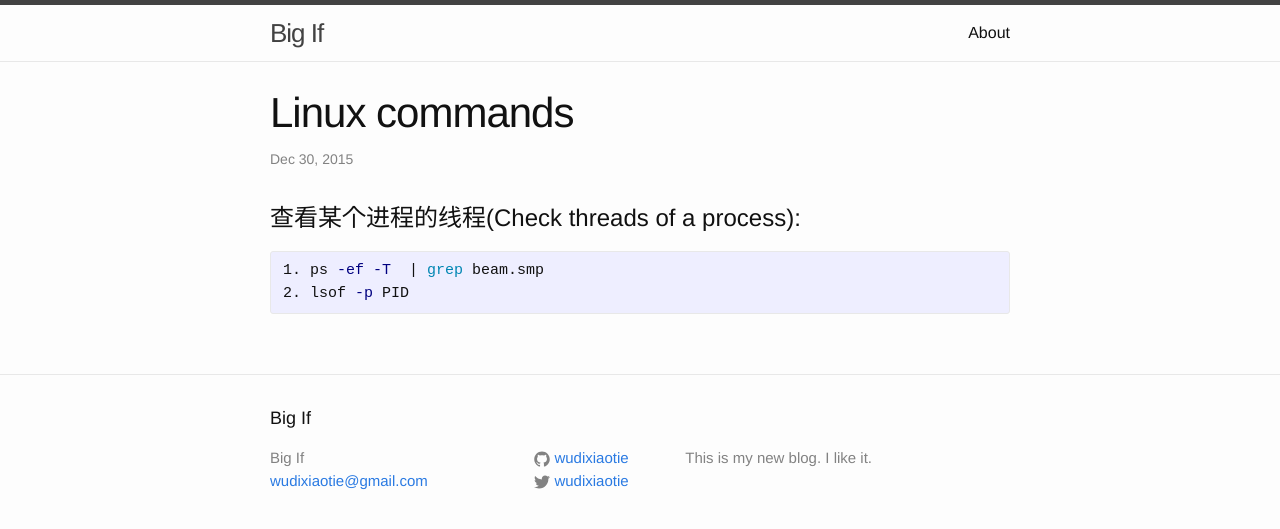
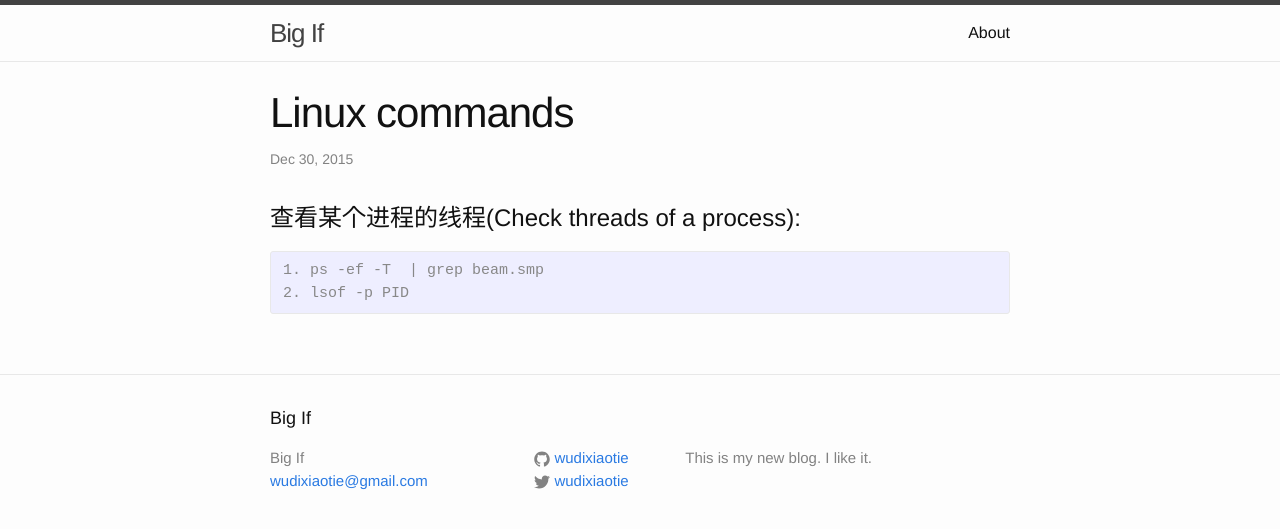
Before and after one commit to wudixiaotie/wudixiaotie.github.io, a Jekyll site: the page built from _posts/2015-12-30-linux-commands.markdown, in a window 1280 px wide. Shown: the top 529 px of the page. Built offline with Jekyll 4.4.1, drawn with Linux system fonts in a browser that asks for light colours.

Commit message:
new post

```diff
--- a/_posts/2015-12-30-linux-commands.markdown
+++ b/_posts/2015-12-30-linux-commands.markdown
@@ -6,7 +6,7 @@ categories: linux
 ---
 
 #查看某个进程的线程(Check threads of a process):
-{% highlight shell %}
+{% highlight console %}
 1. ps -ef -T  | grep beam.smp
 2. lsof -p PID
 {% endhighlight %}
```
